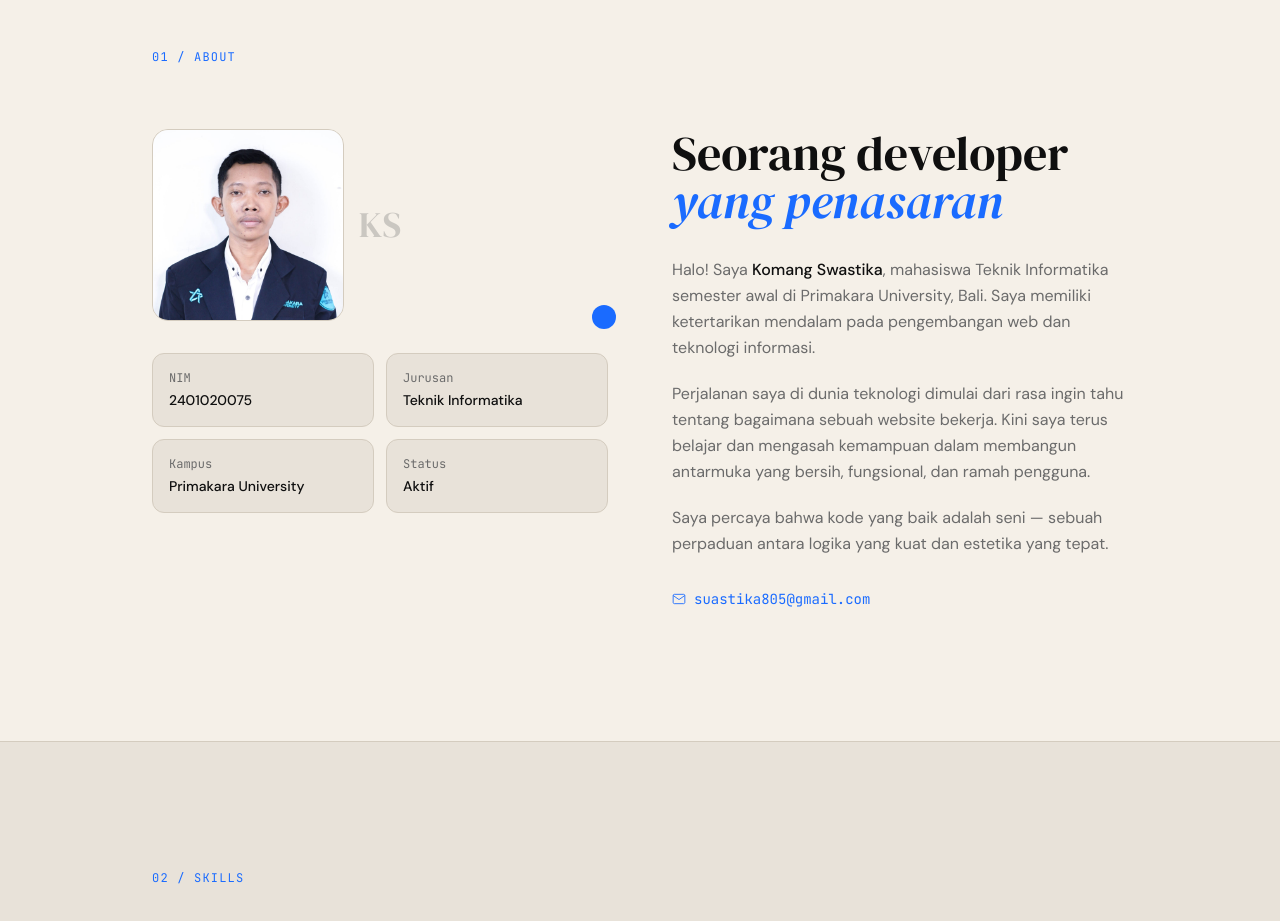
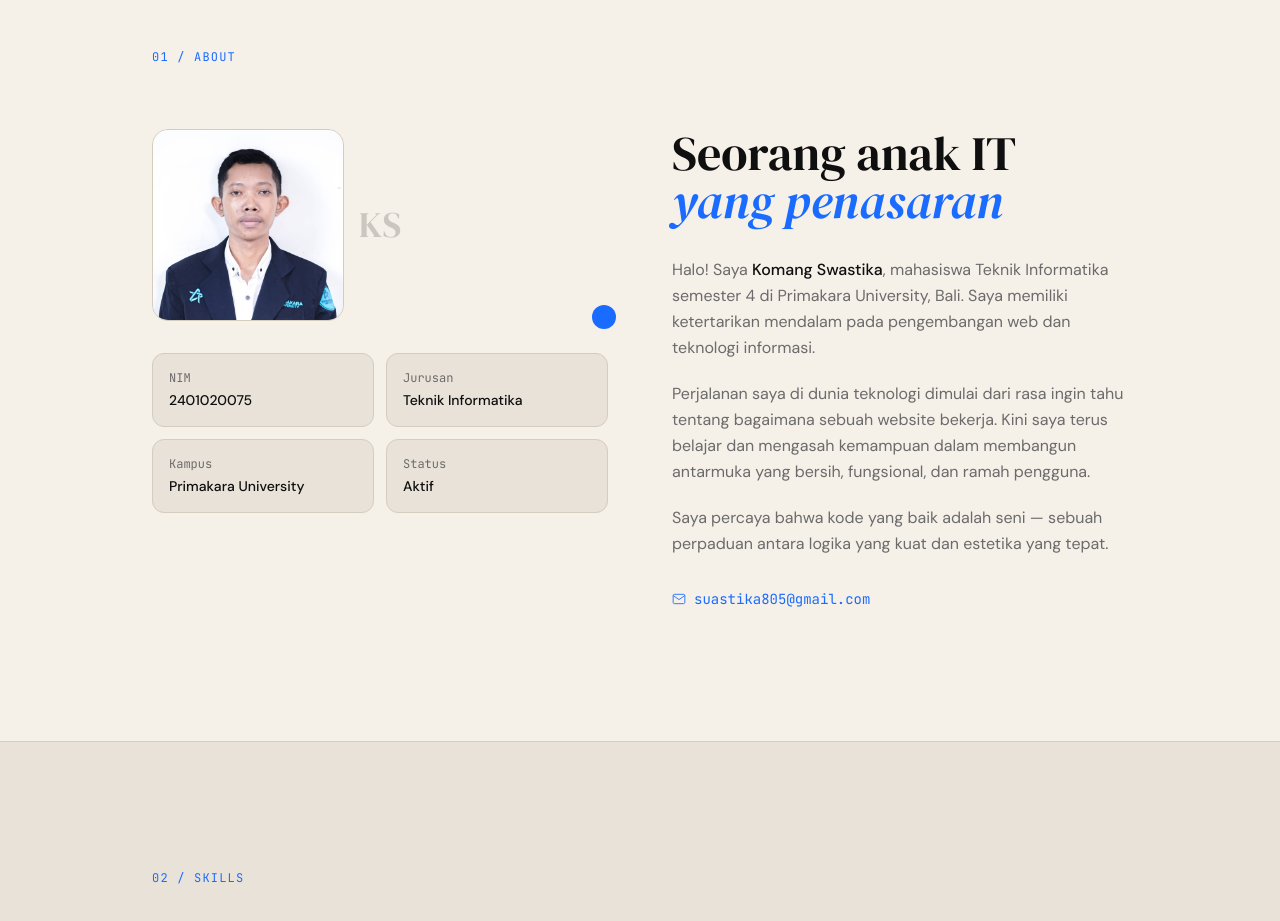
Before and after one commit to suastika805-hash/portfolio, a Next.js app: page / in a window 1280 px wide. Shown: the part 880-1801 px from the top of the page. Built offline with nearby package versions, Linux system fonts and the light colour scheme.

Commit message:
Update About.tsx

```diff
--- a/components/About.tsx
+++ b/components/About.tsx
@@ -90,14 +90,14 @@ export default function About() {
             }`}
           >
             <h2 className="font-display text-4xl sm:text-5xl text-fg leading-tight mb-8">
-              Seorang developer
+              Seorang anak IT
               <br />
               <span className="italic text-accent">yang penasaran</span>
             </h2>
 
             <div className="space-y-5 text-muted leading-relaxed">
               <p>
-                Halo! Saya <strong className="text-fg font-medium">Komang Swastika</strong>, mahasiswa Teknik Informatika semester awal di Primakara University, Bali. Saya memiliki ketertarikan mendalam pada pengembangan web dan teknologi informasi.
+                Halo! Saya <strong className="text-fg font-medium">Komang Swastika</strong>, mahasiswa Teknik Informatika semester 4 di Primakara University, Bali. Saya memiliki ketertarikan mendalam pada pengembangan web dan teknologi informasi.
               </p>
               <p>
                 Perjalanan saya di dunia teknologi dimulai dari rasa ingin tahu tentang bagaimana sebuah website bekerja. Kini saya terus belajar dan mengasah kemampuan dalam membangun antarmuka yang bersih, fungsional, dan ramah pengguna.
```
